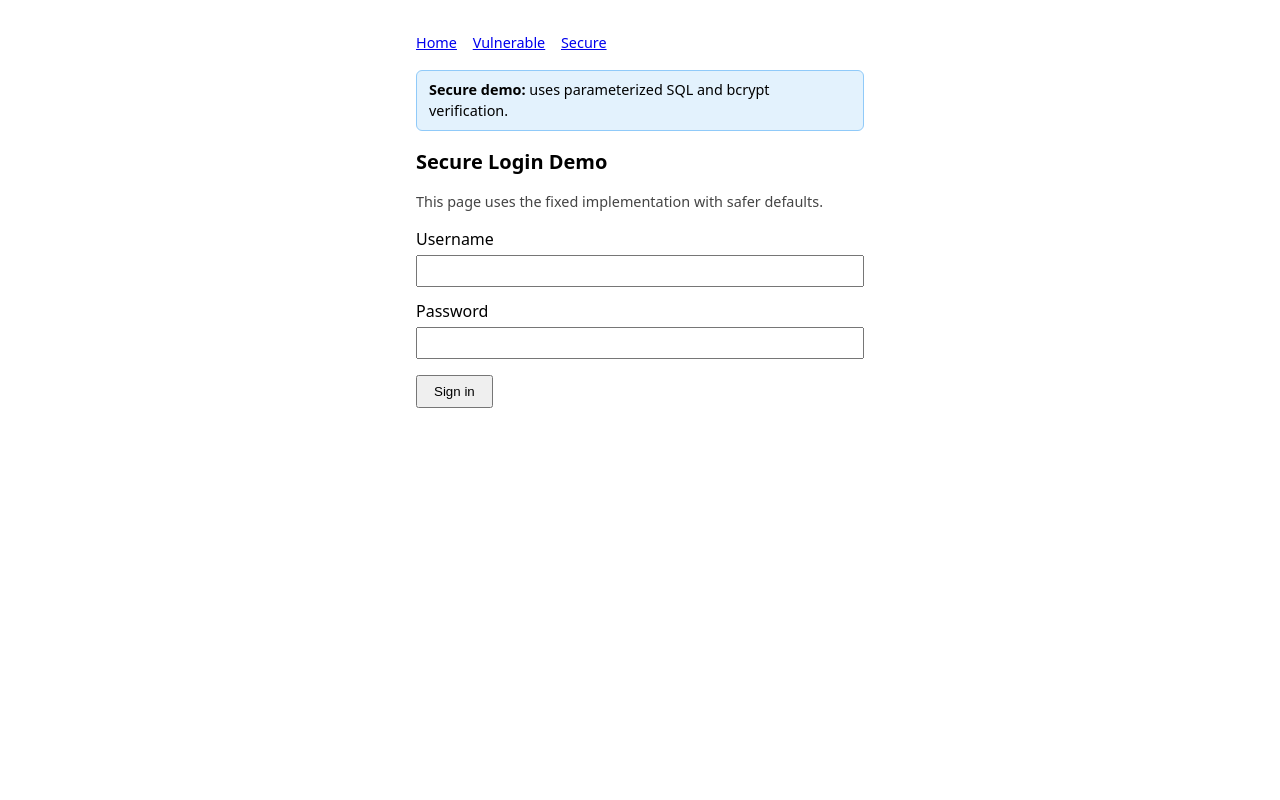
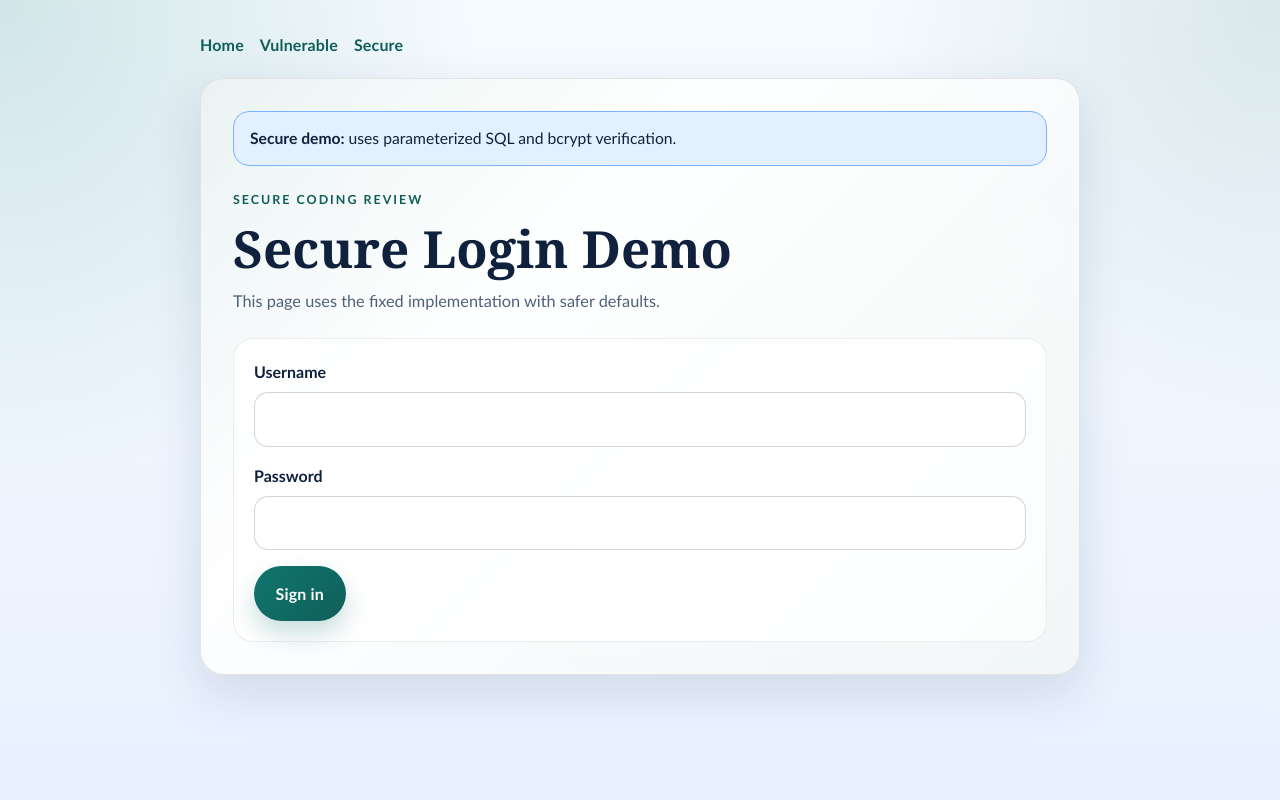
Before and after one commit to DAX1208/CodeAlpha_codereview, a Flask app: page /secure in a window 1280 px wide. Run offline with Flask 3, Linux system fonts and the light colour scheme.

Commit message:
Add shared CSS for login lab UI

```diff
--- /dev/null
+++ b/static/style.css
@@ -0,0 +1,346 @@
+* {
+  box-sizing: border-box;
+}
+
+:root {
+  --bg-1: #f5efe4;
+  --bg-2: #eef4ff;
+  --surface: rgba(255, 255, 255, 0.86);
+  --surface-strong: #ffffff;
+  --text: #1f2937;
+  --muted: #5b6472;
+  --border: rgba(31, 41, 55, 0.12);
+  --shadow: 0 18px 50px rgba(20, 33, 61, 0.12);
+  --accent: #0f766e;
+  --accent-strong: #115e59;
+  --accent-soft: #d7f3ef;
+  --warn-bg: #fff6d8;
+  --warn-border: #f2c94c;
+  --safe-bg: #e6f2ff;
+  --safe-border: #7cb3ff;
+  --ok-bg: #e9f8ee;
+  --ok-border: #8dd39f;
+  --bad-bg: #fff0ef;
+  --bad-border: #f0a5a0;
+}
+
+body.theme-vulnerable {
+  --bg-1: #fff1e5;
+  --bg-2: #fff8ef;
+  --surface: rgba(255, 250, 245, 0.9);
+  --surface-strong: #fff8f2;
+  --text: #3e2418;
+  --muted: #745647;
+  --border: rgba(150, 79, 31, 0.14);
+  --shadow: 0 18px 50px rgba(148, 77, 26, 0.12);
+  --accent: #d97706;
+  --accent-strong: #b45309;
+  --accent-soft: #fde9c7;
+  --warn-bg: #fff1d7;
+  --warn-border: #f59e0b;
+  --safe-bg: #ffe3d7;
+  --safe-border: #f97316;
+  --ok-bg: #f0fdf4;
+  --ok-border: #86efac;
+  --bad-bg: #fff1ec;
+  --bad-border: #fdba74;
+}
+
+body.theme-secure {
+  --bg-1: #e9f1ff;
+  --bg-2: #f6fbff;
+  --surface: rgba(255, 255, 255, 0.9);
+  --surface-strong: #ffffff;
+  --text: #10213d;
+  --muted: #51607b;
+  --border: rgba(16, 33, 61, 0.12);
+  --shadow: 0 18px 50px rgba(16, 33, 61, 0.12);
+  --accent: #0f766e;
+  --accent-strong: #115e59;
+  --accent-soft: #d7f3ef;
+  --warn-bg: #fff6d8;
+  --warn-border: #f2c94c;
+  --safe-bg: #e3f2ff;
+  --safe-border: #7cb3ff;
+  --ok-bg: #e9f8ee;
+  --ok-border: #8dd39f;
+  --bad-bg: #fff0ef;
+  --bad-border: #f0a5a0;
+}
+
+body {
+  margin: 0;
+  color: var(--text);
+  font-family: "Trebuchet MS", "Gill Sans", "Segoe UI", sans-serif;
+  line-height: 1.6;
+  background:
+    radial-gradient(circle at top left, rgba(15, 118, 110, 0.16), transparent 32%),
+    radial-gradient(circle at top right, rgba(17, 94, 89, 0.12), transparent 28%),
+    linear-gradient(180deg, var(--bg-2), var(--bg-1));
+  min-height: 100vh;
+}
+
+.page {
+  width: min(880px, calc(100% - 2rem));
+  margin: 0 auto;
+  padding: 2rem 0 3rem;
+}
+
+.topbar {
+  display: flex;
+  flex-wrap: wrap;
+  gap: 1rem;
+  align-items: center;
+  margin-bottom: 1.25rem;
+}
+
+.topbar a {
+  color: var(--accent-strong);
+  text-decoration: none;
+  font-weight: 700;
+  letter-spacing: 0.01em;
+}
+
+.topbar a:hover {
+  text-decoration: underline;
+}
+
+.shell {
+  position: relative;
+  overflow: hidden;
+  background: var(--surface);
+  backdrop-filter: blur(12px);
+  border: 1px solid var(--border);
+  border-radius: 24px;
+  box-shadow: var(--shadow);
+  padding: 2rem;
+}
+
+.shell::before {
+  content: "";
+  position: absolute;
+  inset: 0;
+  background: linear-gradient(135deg, rgba(15, 118, 110, 0.08), transparent 35%, rgba(17, 94, 89, 0.05));
+  pointer-events: none;
+}
+
+.banner {
+  position: relative;
+  z-index: 1;
+  padding: 0.9rem 1rem;
+  border-radius: 16px;
+  border: 1px solid transparent;
+  margin-bottom: 1.5rem;
+  font-size: 0.98rem;
+}
+
+.banner.warn {
+  background: var(--warn-bg);
+  border-color: var(--warn-border);
+}
+
+.banner.safe {
+  background: var(--safe-bg);
+  border-color: var(--safe-border);
+}
+
+.hero {
+  position: relative;
+  z-index: 1;
+  display: grid;
+  gap: 0.75rem;
+  margin-bottom: 1.5rem;
+}
+
+.eyebrow {
+  margin: 0;
+  text-transform: uppercase;
+  letter-spacing: 0.16em;
+  font-size: 0.78rem;
+  color: var(--accent-strong);
+  font-weight: 800;
+}
+
+h1 {
+  margin: 0;
+  font-family: Georgia, "Times New Roman", serif;
+  font-size: clamp(2rem, 4vw, 3.2rem);
+  line-height: 1.05;
+}
+
+.subtitle {
+  margin: 0;
+  max-width: 58ch;
+  color: var(--muted);
+  font-size: 1.02rem;
+}
+
+.panel {
+  position: relative;
+  z-index: 1;
+  display: grid;
+  gap: 1rem;
+  padding: 1.25rem;
+  border-radius: 20px;
+  background: rgba(255, 255, 255, 0.72);
+  border: 1px solid rgba(31, 41, 55, 0.08);
+}
+
+label {
+  display: block;
+  margin-bottom: 0.45rem;
+  font-weight: 700;
+}
+
+input[type="text"],
+input[type="password"] {
+  width: 100%;
+  border: 1px solid rgba(31, 41, 55, 0.2);
+  border-radius: 14px;
+  padding: 0.85rem 0.95rem;
+  font: inherit;
+  background: var(--surface-strong);
+  color: var(--text);
+  transition: border-color 0.18s ease, box-shadow 0.18s ease, transform 0.18s ease;
+}
+
+input[type="text"]:focus,
+input[type="password"]:focus {
+  outline: none;
+  border-color: var(--accent);
+  box-shadow: 0 0 0 4px rgba(15, 118, 110, 0.16);
+  transform: translateY(-1px);
+}
+
+button {
+  display: inline-flex;
+  align-items: center;
+  justify-content: center;
+  width: fit-content;
+  border: 0;
+  border-radius: 999px;
+  padding: 0.9rem 1.35rem;
+  background: linear-gradient(135deg, var(--accent), var(--accent-strong));
+  color: #fff;
+  font: inherit;
+  font-weight: 800;
+  letter-spacing: 0.01em;
+  cursor: pointer;
+  box-shadow: 0 12px 24px rgba(15, 118, 110, 0.24);
+  transition: transform 0.18s ease, box-shadow 0.18s ease, filter 0.18s ease;
+}
+
+button:hover {
+  transform: translateY(-1px);
+  filter: brightness(1.03);
+}
+
+button:active {
+  transform: translateY(0);
+  box-shadow: 0 8px 18px rgba(15, 118, 110, 0.2);
+}
+
+.result {
+  margin-top: 1rem;
+  padding: 0.95rem 1rem;
+  border-radius: 16px;
+  border: 1px solid transparent;
+  font-weight: 600;
+}
+
+.result.ok {
+  background: var(--ok-bg);
+  border-color: var(--ok-border);
+}
+
+.result.bad {
+  background: var(--bad-bg);
+  border-color: var(--bad-border);
+}
+
+.links-list {
+  position: relative;
+  z-index: 1;
+  display: grid;
+  gap: 0.85rem;
+  padding: 0;
+  list-style: none;
+  margin: 1.5rem 0 0;
+}
+
+.links-list a {
+  display: block;
+  padding: 1rem 1.1rem;
+  border-radius: 16px;
+  border: 1px solid rgba(31, 41, 55, 0.1);
+  background: rgba(255, 255, 255, 0.8);
+  color: var(--text);
+  text-decoration: none;
+  box-shadow: 0 8px 18px rgba(20, 33, 61, 0.06);
+  transition: transform 0.18s ease, border-color 0.18s ease, background 0.18s ease;
+}
+
+.links-list a:hover {
+  transform: translateY(-1px);
+  border-color: rgba(15, 118, 110, 0.28);
+  background: rgba(255, 255, 255, 0.95);
+}
+
+.links-list strong {
+  color: var(--accent-strong);
+}
+
+body.theme-vulnerable .shell::before {
+  background: linear-gradient(135deg, rgba(217, 119, 6, 0.11), transparent 38%, rgba(245, 158, 11, 0.08));
+}
+
+body.theme-vulnerable .topbar a,
+body.theme-vulnerable .eyebrow,
+body.theme-vulnerable .links-list strong {
+  color: var(--accent-strong);
+}
+
+body.theme-vulnerable button {
+  background: linear-gradient(135deg, #d97706, #b45309);
+  box-shadow: 0 12px 24px rgba(180, 83, 9, 0.22);
+}
+
+body.theme-vulnerable input[type="text"]:focus,
+body.theme-vulnerable input[type="password"]:focus {
+  border-color: #d97706;
+  box-shadow: 0 0 0 4px rgba(217, 119, 6, 0.16);
+}
+
+body.theme-vulnerable .banner.warn {
+  background: #fff0cf;
+}
+
+body.theme-secure .shell::before {
+  background: linear-gradient(135deg, rgba(15, 118, 110, 0.08), transparent 35%, rgba(17, 94, 89, 0.05));
+}
+
+body.theme-secure .banner.safe {
+  background: #e2f0ff;
+}
+
+body.theme-secure .topbar a,
+body.theme-secure .eyebrow,
+body.theme-secure .links-list strong {
+  color: var(--accent-strong);
+}
+
+@media (max-width: 640px) {
+  .page {
+    width: min(100% - 1rem, 880px);
+    padding-top: 0.5rem;
+  }
+
+  .shell {
+    padding: 1.25rem;
+    border-radius: 18px;
+  }
+
+  button {
+    width: 100%;
+  }
+}
--- a/templates/login.html
+++ b/templates/login.html
@@ -4,45 +4,39 @@
   <meta charset="UTF-8">
   <meta name="viewport" content="width=device-width, initial-scale=1">
   <title>{{ title }}</title>
-  <style>
-    body { font-family: system-ui, sans-serif; max-width: 28rem; margin: 2rem auto; padding: 0 1rem; line-height: 1.5; }
-    h1 { font-size: 1.25rem; }
-    .muted { color: #444; font-size: 0.9rem; }
-    label { display: block; margin-top: 0.75rem; }
-    input[type="text"], input[type="password"] { width: 100%; box-sizing: border-box; padding: 0.4rem 0.5rem; margin-top: 0.25rem; }
-    button { margin-top: 1rem; padding: 0.45rem 1rem; cursor: pointer; }
-    .result { margin-top: 1rem; padding: 0.75rem; border-radius: 6px; }
-    .result.ok { background: #e8f5e9; border: 1px solid #a5d6a7; }
-    .result.bad { background: #fff3e0; border: 1px solid #ffcc80; }
-    .banner { padding: 0.5rem 0.75rem; border-radius: 6px; margin-bottom: 1rem; font-size: 0.9rem; }
-    .banner.warn { background: #fff8e1; border: 1px solid #ffe082; }
-    .banner.safe { background: #e3f2fd; border: 1px solid #90caf9; }
-    nav { margin-bottom: 1rem; font-size: 0.9rem; }
-    nav a { margin-right: 0.75rem; }
-  </style>
+  <link rel="stylesheet" href="{{ url_for('static', filename='style.css') }}">
 </head>
-<body>
-  <nav>
+<body class="{% if mode == 'vulnerable' %}theme-vulnerable{% else %}theme-secure{% endif %}">
+  <div class="page">
+  <nav class="topbar">
     <a href="{{ url_for('index') }}">Home</a>
     <a href="{{ url_for('vulnerable_page') }}">Vulnerable</a>
     <a href="{{ url_for('secure_page') }}">Secure</a>
   </nav>
 
+  <main class="shell">
   {% if mode == 'vulnerable' %}
   <div class="banner warn"><strong>Lab mode:</strong> intentionally insecure. Do not expose to the internet.</div>
   {% else %}
   <div class="banner safe"><strong>Secure demo:</strong> uses parameterized SQL and bcrypt verification.</div>
   {% endif %}
 
-  <h1>{{ title }}</h1>
-  <p class="muted">{{ subtitle }}</p>
+  <section class="hero">
+    <p class="eyebrow">Secure Coding Review</p>
+    <h1>{{ title }}</h1>
+    <p class="subtitle">{{ subtitle }}</p>
+  </section>
 
-  <form method="post" action="">
-    <label for="username">Username</label>
-    <input id="username" name="username" type="text" autocomplete="username" required>
+  <form class="panel" method="post" action="">
+    <div>
+      <label for="username">Username</label>
+      <input id="username" name="username" type="text" autocomplete="username" required>
+    </div>
 
-    <label for="password">Password</label>
-    <input id="password" name="password" type="password" autocomplete="current-password" required>
+    <div>
+      <label for="password">Password</label>
+      <input id="password" name="password" type="password" autocomplete="current-password" required>
+    </div>
 
     <button type="submit">Sign in</button>
   </form>
@@ -50,5 +44,7 @@
   {% if result is not none %}
   <div class="result {% if success %}ok{% else %}bad{% endif %}">{{ result }}</div>
   {% endif %}
+  </main>
+  </div>
 </body>
 </html>
```
Also changed, not shown: templates/index.html (+25 -12 lines).
